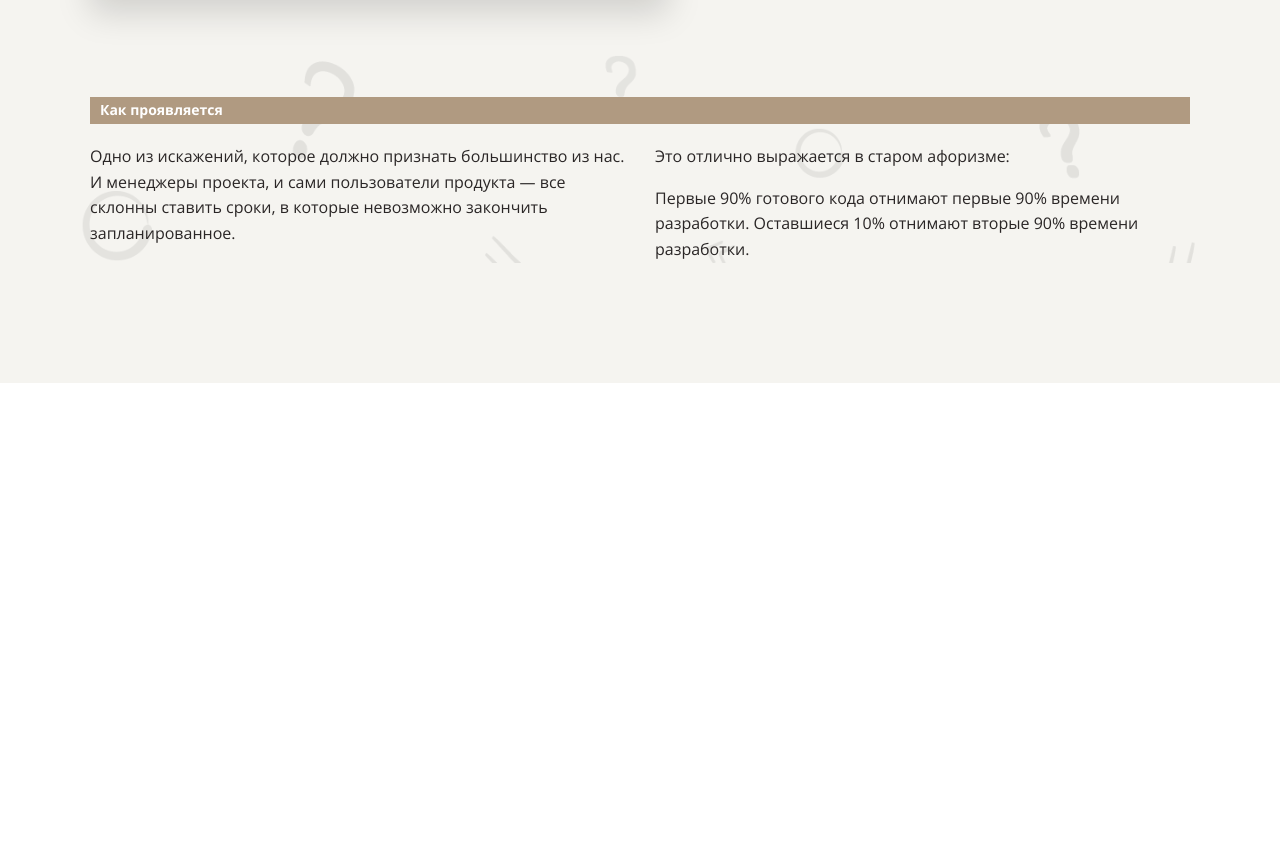
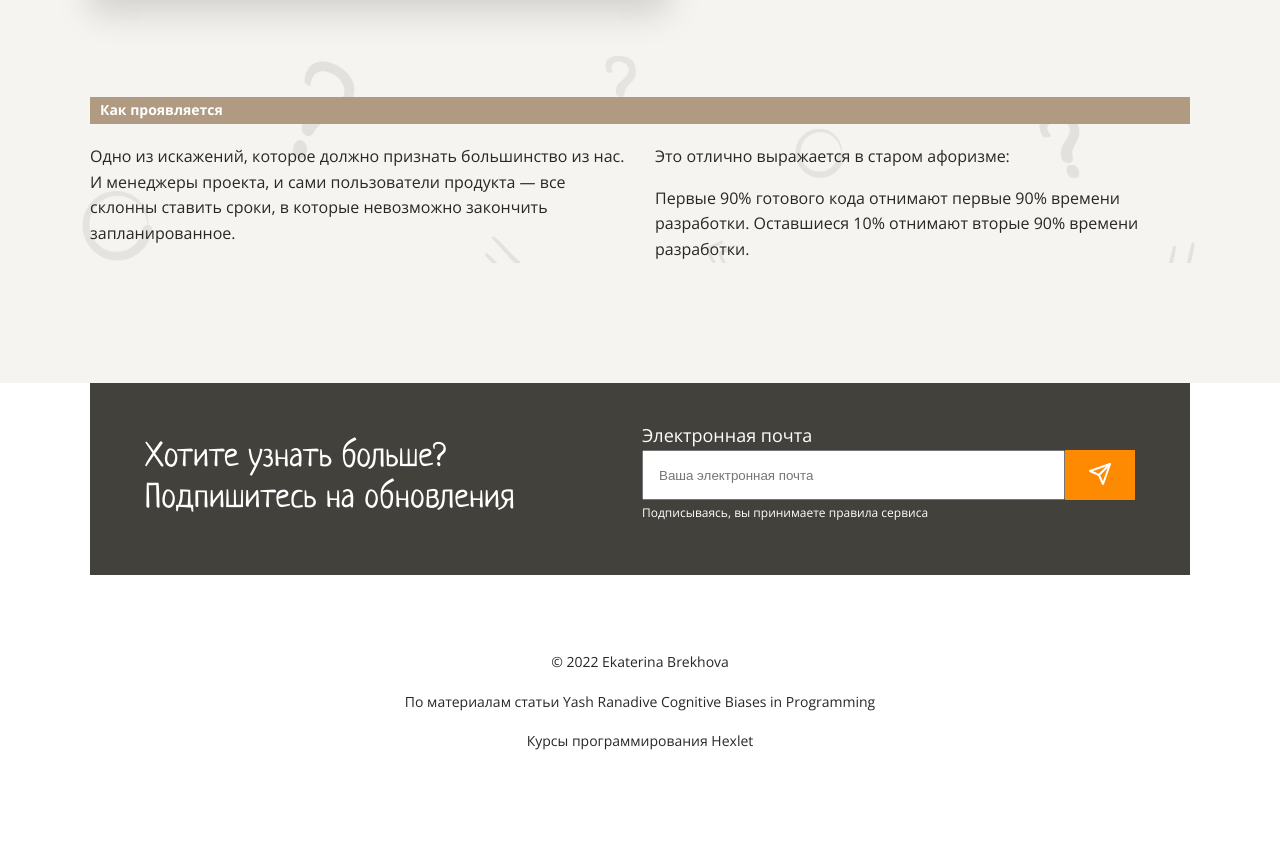
Before and after one commit to sunn-shinne/cognitive-distortions, a website: page src/index.html in a window 1280 px wide. Shown: the part 6750-7618 px from the top of the page. Before the commit the page ends 7133 px from the top, so only its background shows below. Drawn offline with Linux system fonts and the light colour scheme.

Commit message:
Create footer

```diff
--- a/src/index.html
+++ b/src/index.html
@@ -12,6 +12,7 @@
     <link rel="stylesheet" href="styles/video-section.css">
     <link rel="stylesheet" href="styles/nav-section.css">
     <link rel="stylesheet" href="styles/cognitive-distortion.css">
+    <link rel="stylesheet" href="styles/footer.css">
 </head>
 
 <body>
@@ -215,7 +216,27 @@
             </div>
         </section>
     </main>
-    <footer></footer>
+    <footer>
+        <div class="input-block">
+            <h3 class="input-block-text">Хотите узнать больше? Подпишитесь на обновления</h3>
+            <form class="input-block-form">
+                <label for="email">Электронная почта</label>
+                <div class="field">
+                    <input id="email" type="text" placeholder="Ваша электронная почта">
+                    <button></button>
+                </div>
+                <p class="input-block-message">Подписываясь, вы принимаете правила сервиса</p>
+            </form>
+        </div>
+        <div class="contact-info-block">
+            <p>© 2022 Ekaterina Brekhova</p>
+            <p>По материалам статьи
+                <a href="https://medium.com/hackernoon/cognitive-biases-in-programming-5e937707c27b">Yash Ranadive
+                    Cognitive Biases in Programming</a>
+            </p>
+            <p><a href="https://ru.hexlet.io/">Курсы программирования Hexlet</a></p>
+        </div>
+    </footer>
 </body>
 
 </html>
--- /dev/null
+++ b/src/styles/footer.css
@@ -0,0 +1,91 @@
+.input-block {
+  display: flex;
+  justify-content: space-between;
+
+  box-sizing: border-box;
+
+  width: 1100px;
+  margin: 0 auto;
+
+  padding-right: 55px;
+  padding-left: 55px;
+
+  background-color: var(--primary-dark);
+}
+
+.input-block h3 {
+  width: 393px;
+
+  margin: 55px 0;
+
+  color: var(--white);
+}
+
+.input-block-form {
+  width: 493px;
+
+  margin-top: 38px;
+
+  color: var(--white);
+}
+
+.input-block-form label {
+  margin-top: 0;
+  margin-bottom: 9px;
+
+  font-size: 18px;
+  line-height: 28.8px;
+}
+
+.field {
+  display: flex;
+
+  height: 50;
+}
+
+.field input {
+  box-sizing: border-box;
+
+  width: 423px;
+  height: 50px;
+
+  padding: 15px;
+}
+
+.field button {
+  position: relative;
+
+  width: 70px;
+  height: 50px;
+
+  margin: 0;
+
+  background-color: var(--primary);
+
+  border: none;
+}
+
+.field button::before {
+  top: 0;
+  right: 0;
+
+  margin: auto;
+
+  content: url("../assets/images/send.svg");
+}
+
+.input-block-message {
+  width: 423px;
+
+  margin: 0;
+
+  font-size: 12px;
+}
+
+.contact-info-block {
+  padding-top: 60px;
+  padding-bottom: 100px;
+
+  font-size: 14px;
+  text-align: center;
+}
```
